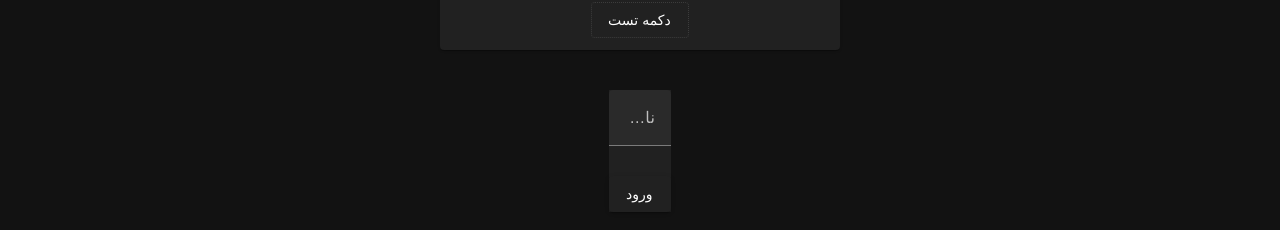
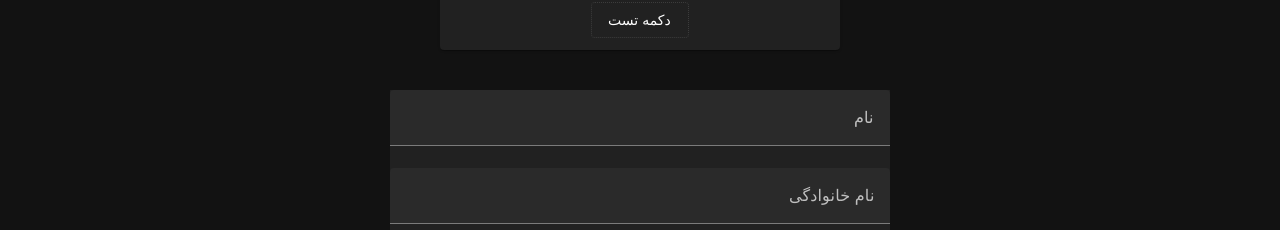
Before and after one commit to YasinDehfuli/Vuetify-Learn, a Vue app: page / in a window 1280 px wide. Shown: the part 722-952 px from the top of the page. Built offline with nearby package versions, Linux system fonts and the light colour scheme; a web font is replaced by a local one.

Commit message:
add form input component

```diff
--- a/src/components/form/FormInput.vue
+++ b/src/components/form/FormInput.vue
@@ -1,61 +1,43 @@
 <template>
-  <v-sheet  class="mx-auto ma-10" max-width="400">
-    <v-form validate-on="submit lazy" @submit.prevent="submit">
+  <v-sheet class="mx-auto ma-10" width="500">
+    <v-form fast-fail @submit.prevent>
       <v-text-field
-        v-model="userName"
-        :rules="rules"
-        label="نام و نام خانوادگی"
+        v-model="firstName"
+        :rules="firstNameRules"
+        label="نام"
       ></v-text-field>
 
-      <v-btn
-        :loading="loading"
-        class="mt-2"
-        text="ورود"
-        type="submit"
-        block
-      ></v-btn>
+      <v-text-field
+        v-model="lastName"
+        :rules="lastNameRules"
+        label="نام خانوادگی"
+      ></v-text-field>
+
+      <v-btn class="mt-2" type="submit" block>
+        ارسال
+      </v-btn>
     </v-form>
   </v-sheet>
 </template>
+<script>
+export default {
+  data: () => ({
+    firstName: '',
+    firstNameRules: [
+      value => {
+        if (value?.length > 3) return true
 
+        return 'First name must be at least 3 characters.'
+      },
+    ],
+    lastName: '',
+    lastNameRules: [
+      value => {
+        if (/[^0-9]/.test(value)) return true
 
-<script lang="ts">
-export default {
-  data: vm => ({
-    loading: false,
-    rules: [value => vm.checkApi(value)],
-    timeout: null,
-    userName: '',
+        return 'Last name can not contain digits.'
+      },
+    ],
   }),
-
-  methods: {
-    async submit (event) {
-      this.loading = true
-
-      const results = await event
-
-      this.loading = false
-
-      alert(JSON.stringify(results, null, 2))
-    },
-    async checkApi (userName) {
-      return new Promise(resolve => {
-        clearTimeout(this.timeout)
-
-        this.timeout = setTimeout(() => {
-          if (!userName) return resolve('Please enter a user name.')
-          if (userName === 'johnleider') return resolve('User name already taken. Please try another one.')
-
-          return resolve(true)
-        }, 1000)
-      })
-    },
-  },
 }
 </script>
-
-<style scoped>
-.test{
-  margin: 20px;
-}
-</style>
```
